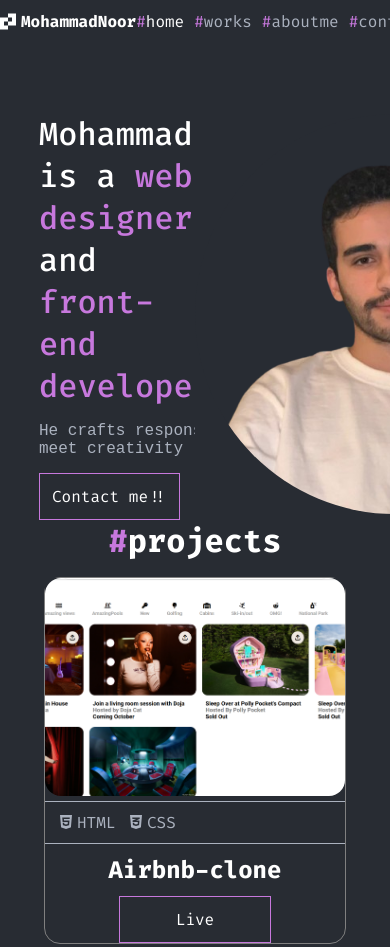
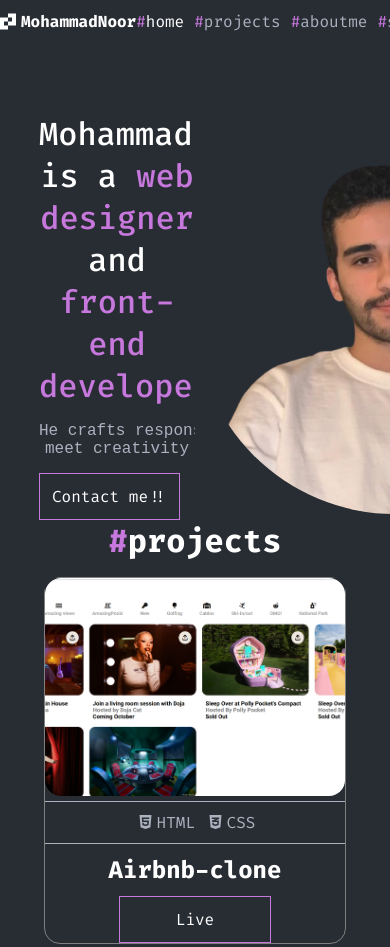
Before and after one commit to mohammadnoorsaqer/orange-portfolio, a plain HTML site: page index.html in a window 390 px wide. Shown: the top 947 px of the page. Drawn offline with nearby package versions, Linux system fonts and the light colour scheme.

Commit message:
finished my first orange_coding_academy project

```diff
--- a/CSS/style.css
+++ b/CSS/style.css
@@ -432,3 +432,22 @@ footer .content .footer-icons span a i:hover
     padding: 10px;
     margin: 10px;
 }
+/* responsive */
+@media (max-width: 768px) {
+    .container {
+        flex-direction: column;
+        align-items: center;
+        text-align: center;
+    }
+
+}
+@media (max-width: 480px) {
+.container
+{
+    flex-direction: column;
+    align-items: center;
+    text-align: center;
+}
+
+}
+/* */
--- a/index.html
+++ b/index.html
@@ -16,10 +16,11 @@
         <h4>MohammadNoor</h4>
     </div>
     <ul class="nav-links">
-        <li class="links"><a href="#" class="active"><span class="primary">#</span>home</a></li>
-        <li class="links"><a href="#" class="gray"><span class="primary">#</span>works</a></li>
-        <li class="links"><a href="#" class="gray"><span class="primary">#</span>aboutme</a></li>
-        <li class="links"><a href="#" class="gray"><span class="primary">#</span>contacts</a></li>
+        <li class="links"><a href="#home" class="active"><span class="primary">#</span>home</a></li>
+        <li class="links"><a href="#projects" class="gray"><span class="primary">#</span>projects</a></li>
+        <li class="links"><a href="#aboutme" class="gray"><span class="primary">#</span>aboutme</a></li>
+        <li class="links"><a href="#skills" class="gray"><span class="primary">#</span>skills</a></li>
+        <li class="links"><a href="#contactme" class="gray"><span class="primary">#</span>contacts</a></li>
         <li class="links"><select name="language" id="language">
             <option value="EN">EN</option>
         </select></li>
@@ -28,7 +29,7 @@
   <!--End of Navbar-->
     </div>
     <div class="container">
-        <div class="home">
+        <div class="home" id="home">
             <div class="left">
                 <div class="text">
               <h4>Mohammadnoor is a <span class="primary">web designer </span>and <br>
@@ -54,7 +55,7 @@ meet creativity</pre>
     <!--end of home section-->
 
     <div class="container">
-        <h3><span></span><span class="primary">#</span>projects</h3>
+        <h3 id="projects"><span></span><span class="primary">#</span>projects</h3>
 
         <div class="projects">
 
@@ -90,7 +91,7 @@ meet creativity</pre>
     </div>
     <!--end of projects section-->
     <div class="container">
-        <h3><span></span><span class="primary">#</span>Skills </h3>
+        <h3 id="skills"><span></span><span class="primary">#</span>Skills </h3>
 
         <div class="skills">
             <div class="div1">
@@ -110,7 +111,7 @@ meet creativity</pre>
     </div>
     <div class="container">
         <h3><span></span><span class="primary">#</span>AboutMe </h3>
-<div class="aboutme">
+<div class="aboutme" id="aboutme">
     <div class="left ">
 <pre>
 Hello I'm Mohammadnoor
@@ -146,7 +147,7 @@ newest technologies and framework.
 <footer>
 
     <div class="container">
-        <h3><span></span><span class="primary">#</span>Contact Me </h3>
+        <h3 id="contactme"><span></span><span class="primary">#</span>Contact Me </h3>
 
         <div class="card1">
 
@@ -180,10 +181,9 @@ newest technologies and framework.
 </div>
 </div>
 </div>
-
-
-
     </div>
 </footer>
+<!-- End Of Footer-->
+
 </body>
 </html>
```
